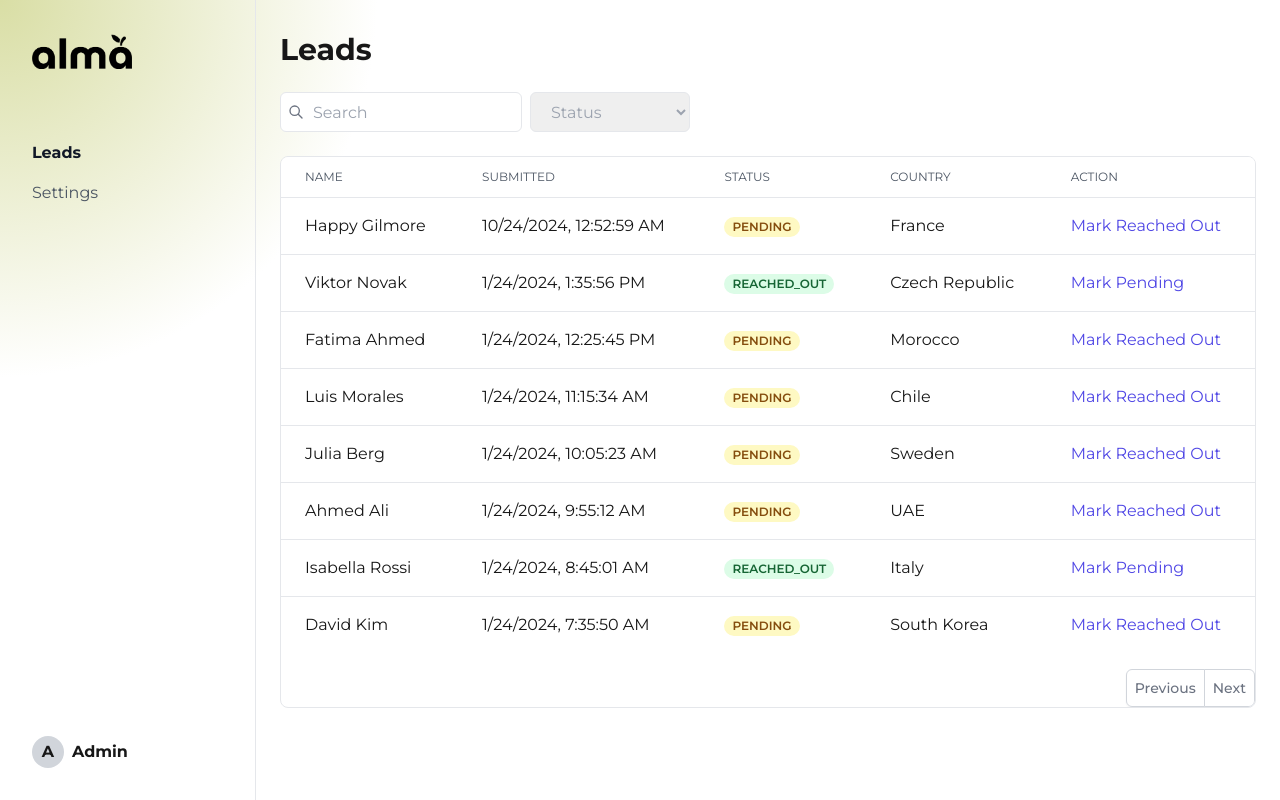
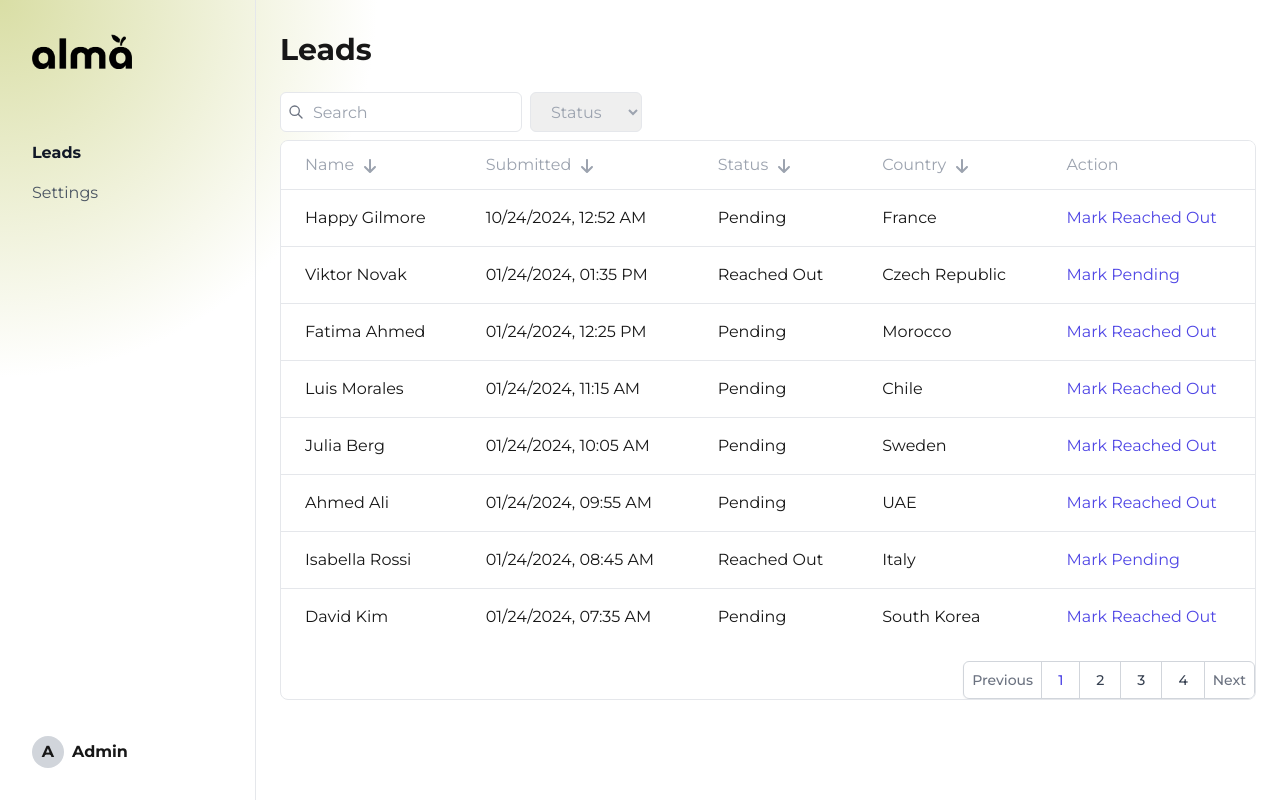
Before and after one commit to null-hax/alma-lead-demo, a Next.js app: page /admin/leads in a window 1280 px wide. Built offline with nearby package versions, Linux system fonts and the light colour scheme; no server answers; sample sign-in values are in the browser's storage.

Commit message:
add table header sorting

```diff
--- a/src/app/admin/leads/page.tsx
+++ b/src/app/admin/leads/page.tsx
@@ -6,6 +6,11 @@ import LeadsTable from '@/components/LeadsTable';
 import AuthWrapper from '@/components/AuthWrapper';
 import { Lead } from '@/app/api/leads/route';
 import { LEADS_PER_PAGE } from '@/config/constants';
+
+type SortConfig = {
+  key: keyof Lead | null;
+  direction: 'asc' | 'desc';
+};
 
 export default function LeadsListPage() {
   const [leads, setLeads] = useState<Lead[]>([]);
@@ -16,6 +21,10 @@ export default function LeadsListPage() {
   const [error, setError] = useState<string | null>(null);
   const [searchTerm, setSearchTerm] = useState('');
   const [statusFilter, setStatusFilter] = useState('');
+  const [sortConfig, setSortConfig] = useState<SortConfig>({
+    key: null,
+    direction: 'asc'
+  });
 
   const fetchLeads = async (page: number) => {
     setIsLoading(true);
@@ -72,6 +81,18 @@ export default function LeadsListPage() {
     }
   };
 
+  const handleSort = (key: keyof Lead) => {
+    const direction = sortConfig.key === key && sortConfig.direction === 'asc' ? 'desc' : 'asc';
+    setSortConfig({ key, direction });
+
+    const sortedLeads = [...filteredLeads].sort((a, b) => {
+      if (a[key] < b[key]) return direction === 'asc' ? -1 : 1;
+      if (a[key] > b[key]) return direction === 'asc' ? 1 : -1;
+      return 0;
+    });
+    setFilteredLeads(sortedLeads);
+  };
+
   return (
     <AuthWrapper>
       <div className="flex h-screen alma-admin-gradient">
@@ -97,7 +118,7 @@ export default function LeadsListPage() {
           <main className="flex-1 overflow-x-hidden overflow-y-auto">
             <div className="container mx-auto px-6 py-8">
               <h1 className="text-3xl font-bold mb-6">Leads</h1>
-              <div className="flex items-start gap-2 mb-6">
+              <div className="flex items-start gap-2 mb-2">
                 <div className="relative">
                   <input
                     type="text"
@@ -111,7 +132,7 @@ export default function LeadsListPage() {
                   </svg>
                 </div>
                 <select
-                  className="px-4 py-2 border rounded-md h-10 text-gray-400"
+                  className="px-4 py-2 border rounded-md h-10 text-gray-400 w-28"
                   value={statusFilter}
                   onChange={(e) => setStatusFilter(e.target.value)}
                 >
@@ -131,6 +152,8 @@ export default function LeadsListPage() {
                   currentPage={currentPage}
                   totalPages={totalPages}
                   onPageChange={setCurrentPage}
+                  onSort={handleSort}
+                  sortConfig={sortConfig}
                 />
               )}
             </div>
--- a/src/components/LeadsTable.tsx
+++ b/src/components/LeadsTable.tsx
@@ -1,4 +1,9 @@
 import { Lead } from '@/app/api/leads/route';
+
+type SortConfig = {
+  key: keyof Lead | null;
+  direction: 'asc' | 'desc';
+};
 
 type LeadsTableProps = {
   leads: Lead[];
@@ -6,18 +11,67 @@ type LeadsTableProps = {
   currentPage: number;
   totalPages: number;
   onPageChange: (page: number) => void;
+  onSort: (key: keyof Lead) => void;
+  sortConfig: SortConfig;
 };
 
-export default function LeadsTable({ leads, onStatusChange, currentPage, totalPages, onPageChange }: LeadsTableProps) {
+export default function LeadsTable({
+  leads,
+  onStatusChange,
+  currentPage,
+  totalPages,
+  onPageChange,
+  onSort,
+  sortConfig
+}: LeadsTableProps) {
+  const getSortIcon = (columnKey: keyof Lead) => {
+    if (sortConfig.key === columnKey) {
+      return sortConfig.direction === 'asc' ? (
+        <svg xmlns="http://www.w3.org/2000/svg" viewBox="0 0 384 512" className="w-4 h-4 ml-1 inline-block">
+          <path d="M214.6 41.4c-12.5-12.5-32.8-12.5-45.3 0l-160 160c-12.5 12.5-12.5 32.8 0 45.3s32.8 12.5 45.3 0L160 141.2 160 448c0 17.7 14.3 32 32 32s32-14.3 32-32l0-306.7L329.4 246.6c12.5 12.5 32.8 12.5 45.3 0s12.5-32.8 0-45.3l-160-160z"/>
+        </svg>
+      ) : (
+        <svg xmlns="http://www.w3.org/2000/svg" viewBox="0 0 384 512" className="w-4 h-4 ml-1 inline-block">
+          <path d="M169.4 470.6c12.5 12.5 32.8 12.5 45.3 0l160-160c12.5-12.5 12.5-32.8 0-45.3s-32.8-12.5-45.3 0L224 370.8 224 64c0-17.7-14.3-32-32-32s-32 14.3-32 32l0 306.7L54.6 265.4c-12.5-12.5-32.8-12.5-45.3 0s-12.5 32.8 0 45.3l160 160z"/>
+        </svg>
+      );
+    }
+    return (
+      <svg xmlns="http://www.w3.org/2000/svg" viewBox="0 0 384 512" className="w-4 h-4 ml-1 inline-block text-gray-400">
+        <path fill="currentColor" d="M169.4 470.6c12.5 12.5 32.8 12.5 45.3 0l160-160c12.5-12.5 12.5-32.8 0-45.3s-32.8-12.5-45.3 0L224 370.8 224 64c0-17.7-14.3-32-32-32s-32 14.3-32 32l0 306.7L54.6 265.4c-12.5-12.5-32.8-12.5-45.3 0s-12.5 32.8 0 45.3l160 160z"/>
+      </svg>
+    );
+  };
+
   return (
     <div className="max-w-screen-xl overflow-x-auto border border-gray-200 rounded-lg">
       <table className="min-w-full bg-white">
         <thead>
-          <tr className="text-left text-xs font-semibold text-gray-600 uppercase">
-            <th className="px-6 py-3">Name</th>
-            <th className="px-6 py-3">Submitted</th>
-            <th className="px-6 py-3">Status</th>
-            <th className="px-6 py-3">Country</th>
+          <tr className="text-left font-semibold text-gray-400">
+            <th
+              className={`px-6 py-3 cursor-pointer hover:text-gray-900 ${sortConfig.key === 'firstName' ? 'font-bold text-gray-900' : ''}`}
+              onClick={() => onSort('firstName')}
+            >
+              Name {getSortIcon('firstName')}
+            </th>
+            <th
+              className={`px-6 py-3 cursor-pointer hover:text-gray-900 ${sortConfig.key === 'createdAt' ? 'font-bold text-gray-900' : ''}`}
+              onClick={() => onSort('createdAt')}
+            >
+              Submitted {getSortIcon('createdAt')}
+            </th>
+            <th
+              className={`px-6 py-3 cursor-pointer hover:text-gray-900 ${sortConfig.key === 'status' ? 'font-bold text-gray-900' : ''}`}
+              onClick={() => onSort('status')}
+            >
+              Status {getSortIcon('status')}
+            </th>
+            <th
+              className={`px-6 py-3 cursor-pointer hover:text-gray-900 ${sortConfig.key === 'countryOfCitizenship' ? 'font-bold text-gray-900' : ''}`}
+              onClick={() => onSort('countryOfCitizenship')}
+            >
+              Country {getSortIcon('countryOfCitizenship')}
+            </th>
             <th className="px-6 py-3">Action</th>
           </tr>
         </thead>
@@ -28,14 +82,10 @@ export default function LeadsTable({ leads, onStatusChange, currentPage, totalPa
                 {lead.firstName} {lead.lastName}
               </td>
               <td className="px-6 py-4 whitespace-nowrap">
-                {new Date(lead.createdAt).toLocaleString()}
+                {new Date(lead.createdAt).toLocaleString('en-US', { month: '2-digit', day: '2-digit', year: 'numeric', hour: '2-digit', minute: '2-digit' })}
               </td>
               <td className="px-6 py-4 whitespace-nowrap">
-                <span className={`px-2 inline-flex text-xs leading-5 font-semibold rounded-full ${
-                  lead.status === 'PENDING' ? 'bg-yellow-100 text-yellow-800' : 'bg-green-100 text-green-800'
-                }`}>
-                  {lead.status}
-                </span>
+                {lead.status === 'PENDING' ? 'Pending' : 'Reached Out'}
               </td>
               <td className="px-6 py-4 whitespace-nowrap">
                 {lead.countryOfCitizenship}
@@ -61,7 +111,17 @@ export default function LeadsTable({ leads, onStatusChange, currentPage, totalPa
           >
             Previous
           </button>
-          {/* Add page numbers here if needed */}
+          {Array.from({ length: totalPages }, (_, i) => i + 1).map((page) => (
+            <button
+              key={page}
+              onClick={() => onPageChange(page)}
+              className={`relative inline-flex items-center px-4 py-2 border border-gray-300 bg-white text-sm font-medium ${
+                currentPage === page ? 'text-indigo-600 bg-indigo-50' : 'text-gray-700 hover:bg-gray-50'
+              }`}
+            >
+              {page}
+            </button>
+          ))}
           <button
             onClick={() => onPageChange(currentPage + 1)}
             disabled={currentPage === totalPages}
```
